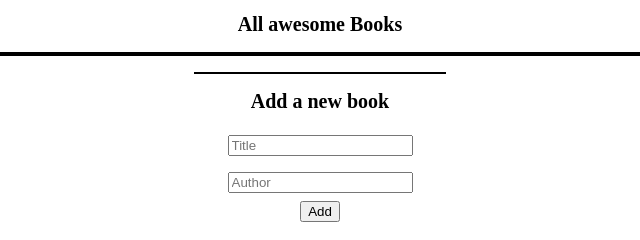
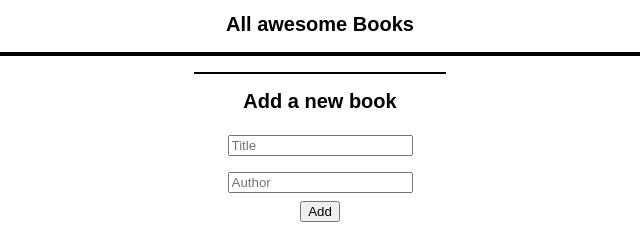
Before and after one commit to lerfast/awesome-books, a website: page index.html in a window 1280 px wide. Shown: the full height of the page, 320-960 px from the left. Drawn offline with Linux system fonts and the light colour scheme.

Commit message:
Update HTML CSS
Updating HTML and CSS for changing style.

Running linters

```diff
--- a/index.html
+++ b/index.html
@@ -8,10 +8,10 @@
     <title>Book List</title>
 </head>
 <body>
-    <h1>All awesome Books</h1>
+    <h1><strong>All awesome Books</strong>  </h1>
     <div id="bookList"></div>
     <span class="spanline1"></span>
-    <h1>Add a new book</h1>
+    <h1> <strong>Add a new book</strong>  </h1>
     <form id="form">
       <div>
         <input type="text" id="title" placeholder="Title" />
--- a/style.css
+++ b/style.css
@@ -5,6 +5,7 @@ body {
 h1 {
   font-size: 20px;
   text-align: center;
+  font-family: sans-serif;
 }
 
 #bookList {
```
